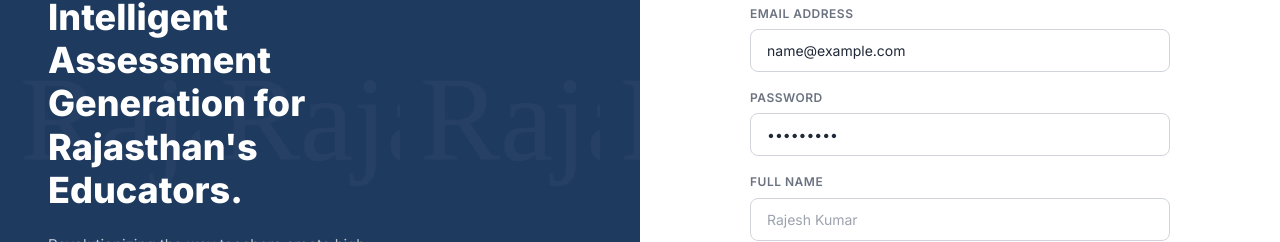
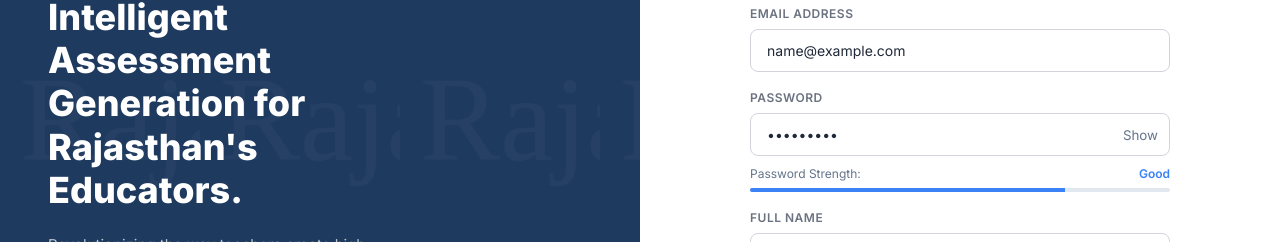
Before and after one commit to sitesync-in/papersAI, a Next.js app in the folder frontend/: page /login in a window 1280 px wide. Both pictures are taken after typing "name@example.com", "Sample123" into the empty fields and a click on the button "Create a new account →". Shown: the part 140-382 px from the top of the page. Built offline with nearby package versions, Linux system fonts and the light colour scheme; no server answers.

Commit message:
feat(auth): add password strength indicator, visibility toggle, and detailed field error messages

```diff
--- a/frontend/src/app/login/page.tsx
+++ b/frontend/src/app/login/page.tsx
@@ -17,6 +17,7 @@ export default function LoginPage() {
   const [isSignUp, setIsSignUp] = useState(false);
   const [loading, setLoading] = useState(false);
   const [error, setError] = useState('');
+  const [showPassword, setShowPassword] = useState(false);
 
   // Login form
   const [email, setEmail] = useState('');
@@ -27,6 +28,21 @@ export default function LoginPage() {
   const [schoolName, setSchoolName] = useState('');
   const [district, setDistrict] = useState('');
   const [preferredLanguage, setPreferredLanguage] = useState('en');
+
+  const getPasswordStrength = (pass: string) => {
+    if (!pass) return null;
+    let score = 0;
+    if (pass.length > 7) score++;
+    if (/[A-Z]/.test(pass)) score++;
+    if (/[0-9]/.test(pass)) score++;
+    if (/[^A-Za-z0-9]/.test(pass)) score++;
+
+    if (score <= 1) return { label: 'Weak', color: '#ef4444', width: '25%' };
+    if (score === 2) return { label: 'Fair', color: '#f59e0b', width: '50%' };
+    if (score === 3) return { label: 'Good', color: '#3b82f6', width: '75%' };
+    return { label: 'Strong', color: '#10b981', width: '100%' };
+  };
+  const strength = getPasswordStrength(password);
 
   const handleLogin = async (e: React.FormEvent) => {
     e.preventDefault();
@@ -64,14 +80,18 @@ export default function LoginPage() {
     } catch (err: any) {
       let errorMsg = 'Registration failed. Check your details.';
       if (err && typeof err === 'object') {
-        const messages = [];
+        const messages: string[] = [];
         // Skip HTTP status codes or generic keys if needed, but usually DRF returns field arrays
         for (const [key, val] of Object.entries(err)) {
           if (key === 'status') continue;
-          if (Array.isArray(val)) messages.push(...val);
-          else if (typeof val === 'string') messages.push(val);
+          const displayKey = key.charAt(0).toUpperCase() + key.replace(/_/g, ' ').slice(1);
+          if (Array.isArray(val)) {
+            val.forEach(v => messages.push(`${displayKey}: ${v}`));
+          } else if (typeof val === 'string') {
+            messages.push(`${displayKey}: ${val}`);
+          }
         }
-        if (messages.length > 0) errorMsg = messages.join(' ');
+        if (messages.length > 0) errorMsg = messages.join(' | ');
       }
       setError(errorMsg);
     } finally {
@@ -136,8 +156,14 @@ export default function LoginPage() {
                     Password
                     <a href="#" className={styles.forgot}>Forgot?</a>
                   </label>
-                  <input type="password" className="input-field" placeholder="••••••••"
-                    value={password} onChange={e => setPassword(e.target.value)} required />
+                  <div style={{ position: 'relative' }}>
+                    <input type={showPassword ? "text" : "password"} className="input-field" placeholder="••••••••"
+                      value={password} onChange={e => setPassword(e.target.value)} required />
+                    <button type="button" onClick={() => setShowPassword(!showPassword)}
+                      style={{ position: 'absolute', right: '12px', top: '50%', transform: 'translateY(-50%)', background: 'none', border: 'none', cursor: 'pointer', color: '#64748b' }}>
+                      {showPassword ? 'Hide' : 'Show'}
+                    </button>
+                  </div>
                 </div>
                 <button type="submit" className={`btn btn-primary btn-lg ${styles.submitBtn}`} disabled={loading}>
                   {loading ? 'Signing in...' : 'Sign In'}
@@ -165,8 +191,25 @@ export default function LoginPage() {
                 </div>
                 <div className={styles.field}>
                   <label className="label">Password</label>
-                  <input type="password" className="input-field" placeholder="••••••••"
-                    value={password} onChange={e => setPassword(e.target.value)} required />
+                  <div style={{ position: 'relative' }}>
+                    <input type={showPassword ? "text" : "password"} className="input-field" placeholder="••••••••"
+                      value={password} onChange={e => setPassword(e.target.value)} required />
+                    <button type="button" onClick={() => setShowPassword(!showPassword)}
+                      style={{ position: 'absolute', right: '12px', top: '50%', transform: 'translateY(-50%)', background: 'none', border: 'none', cursor: 'pointer', color: '#64748b' }}>
+                      {showPassword ? 'Hide' : 'Show'}
+                    </button>
+                  </div>
+                  {strength && (
+                    <div style={{ marginTop: '8px', fontSize: '12px' }}>
+                      <div style={{ display: 'flex', justifyContent: 'space-between', marginBottom: '4px' }}>
+                        <span style={{ color: '#64748b' }}>Password Strength:</span>
+                        <span style={{ color: strength.color, fontWeight: 600 }}>{strength.label}</span>
+                      </div>
+                      <div style={{ height: '4px', background: '#e2e8f0', borderRadius: '2px', overflow: 'hidden' }}>
+                        <div style={{ height: '100%', background: strength.color, width: strength.width, transition: 'all 0.3s ease' }} />
+                      </div>
+                    </div>
+                  )}
                 </div>
                 <div className={styles.field}>
                   <label className="label">Full Name</label>
```
